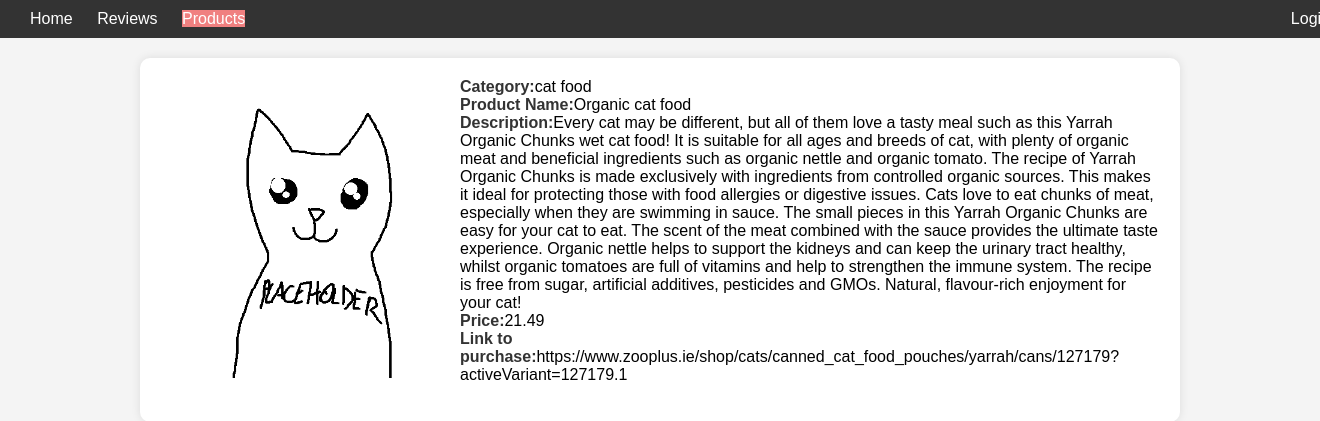
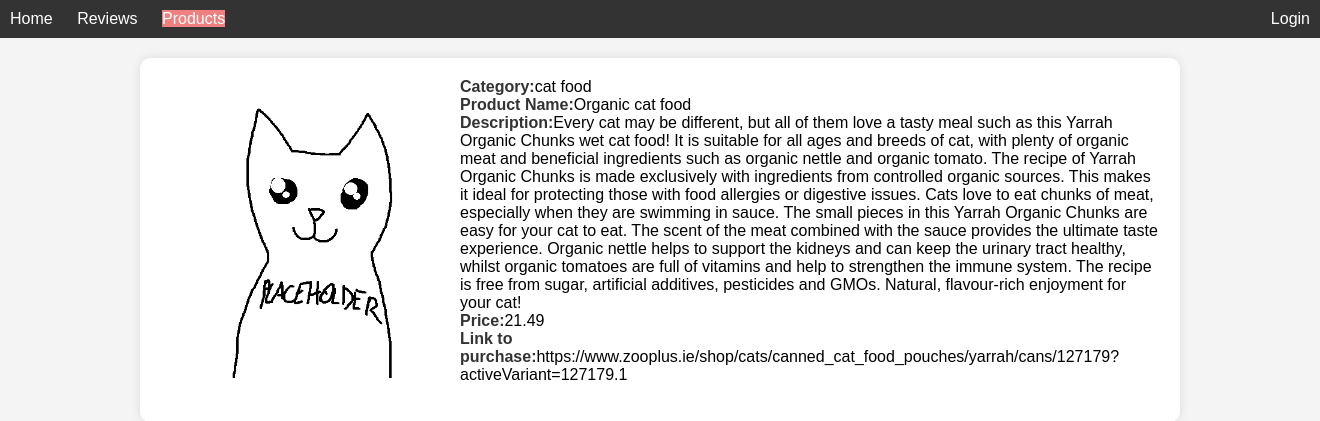
Before and after one commit to LanNgai/Cat-sDelight_version3.0, a PHP site: page /products/products.php in a window 1320 px wide; the page is wider, and only the part inside the window is pictured. Shown: the top 421 px of that part. Run offline with PHP 8.4, Linux system fonts and the light colour scheme.

Commit message:
Update products.css
Fixed nav bar from extending beyond screen size

```diff
--- a/products/css/products.css
+++ b/products/css/products.css
@@ -1,7 +1,7 @@
 nav {
     background-color: #333;
     color: white;
-    padding: 10px 20px;
+    padding: 10px 0px;
     display: flex;
     justify-content: space-between;
     align-items: center;
@@ -30,6 +30,8 @@ body {
     background-color: #f4f4f4;
     margin: 0;
     padding: 0;
+    min-width: 100%;
+    max-width: 100%;
 }
 
 h1 {
```
